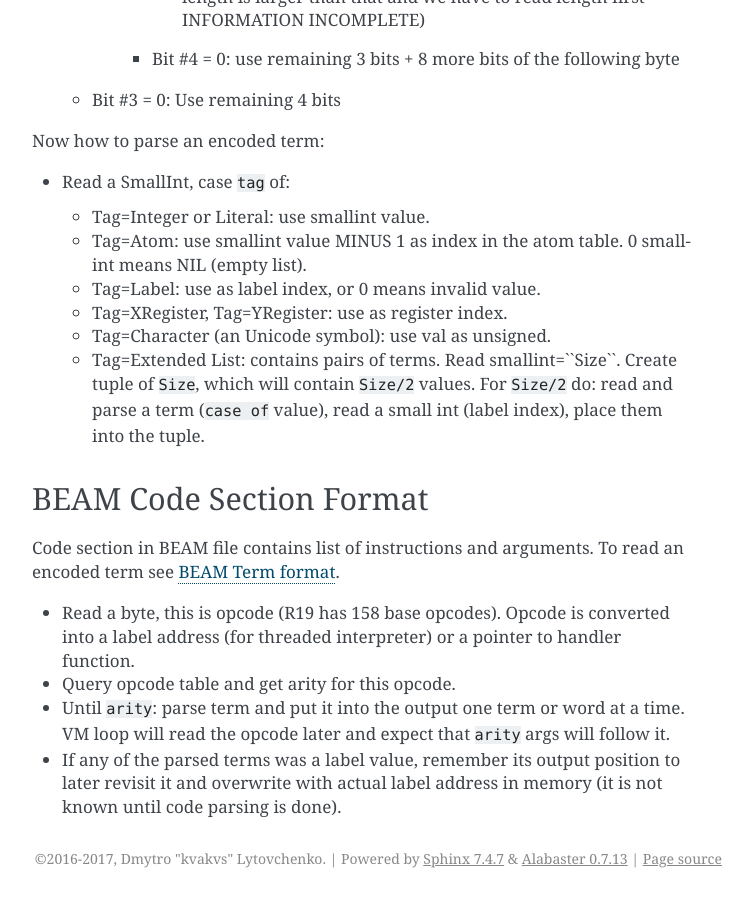
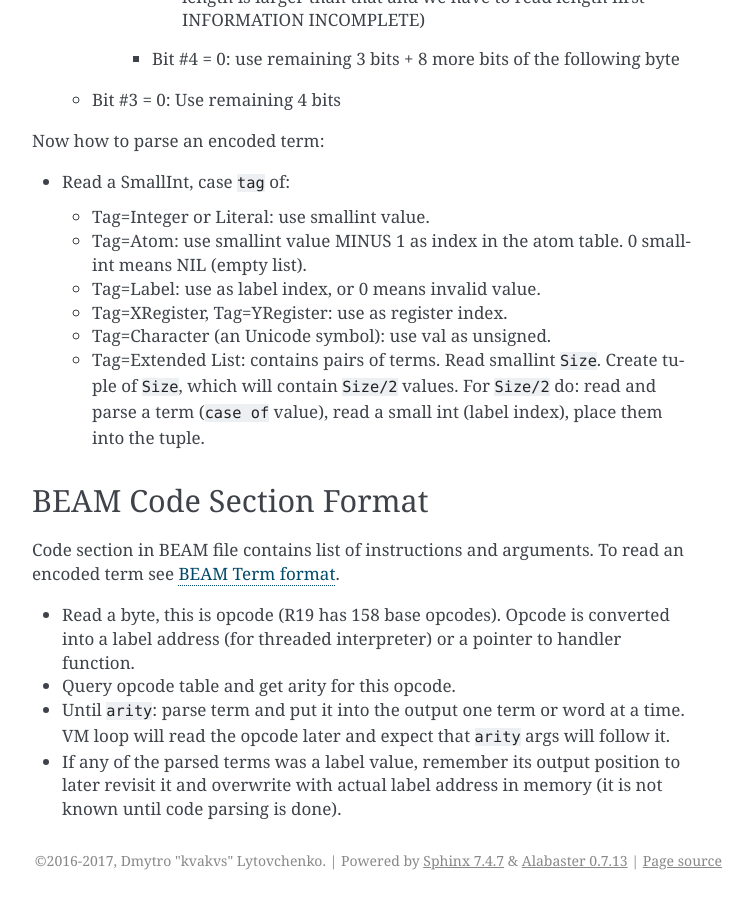
Before and after one commit to kvakvs/beam-wisdoms, a Sphinx documentation site: the page built from docs/source/indepth-beam-file.rst, in a window 1280 px wide and 900 px high, scrolled down 4120 px. Shown: the whole window, without its empty margins (388-1141 px from the left). Built offline with Sphinx 7.4.7, drawn with Linux system fonts in a browser that asks for light colours.

Commit message:
formatting

```diff
--- a/docs/source/indepth-beam-file.rst
+++ b/docs/source/indepth-beam-file.rst
@@ -216,7 +216,7 @@ Now how to parse an encoded term:
     *   Tag=XRegister, Tag=YRegister: use as register index.
     *   Tag=Character (an Unicode symbol): use val as unsigned.
     *   Tag=Extended List: contains pairs of terms.
-        Read smallint=``Size``. Create tuple of ``Size``, which will contain
+        Read smallint ``Size``. Create tuple of ``Size``, which will contain
         ``Size/2`` values.
         For ``Size/2`` do:
         read and parse a term (``case of`` value),
```
